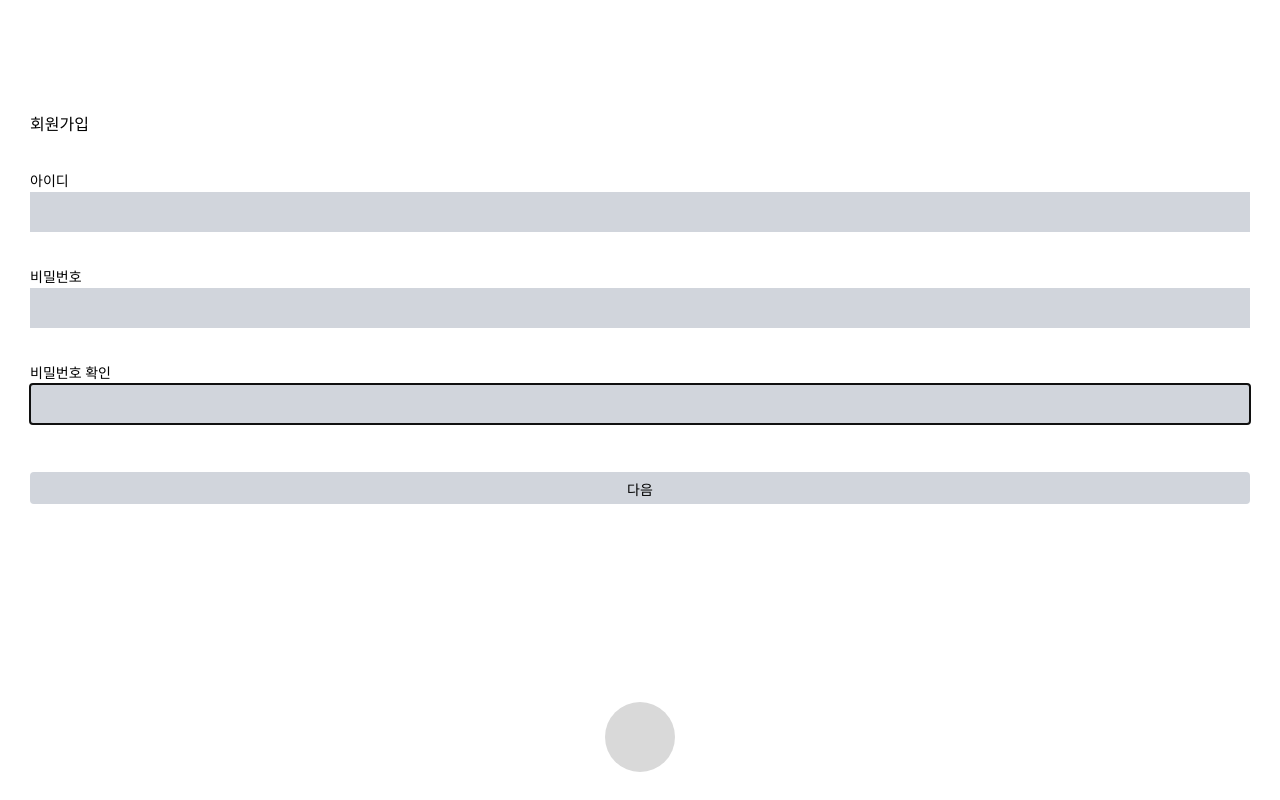
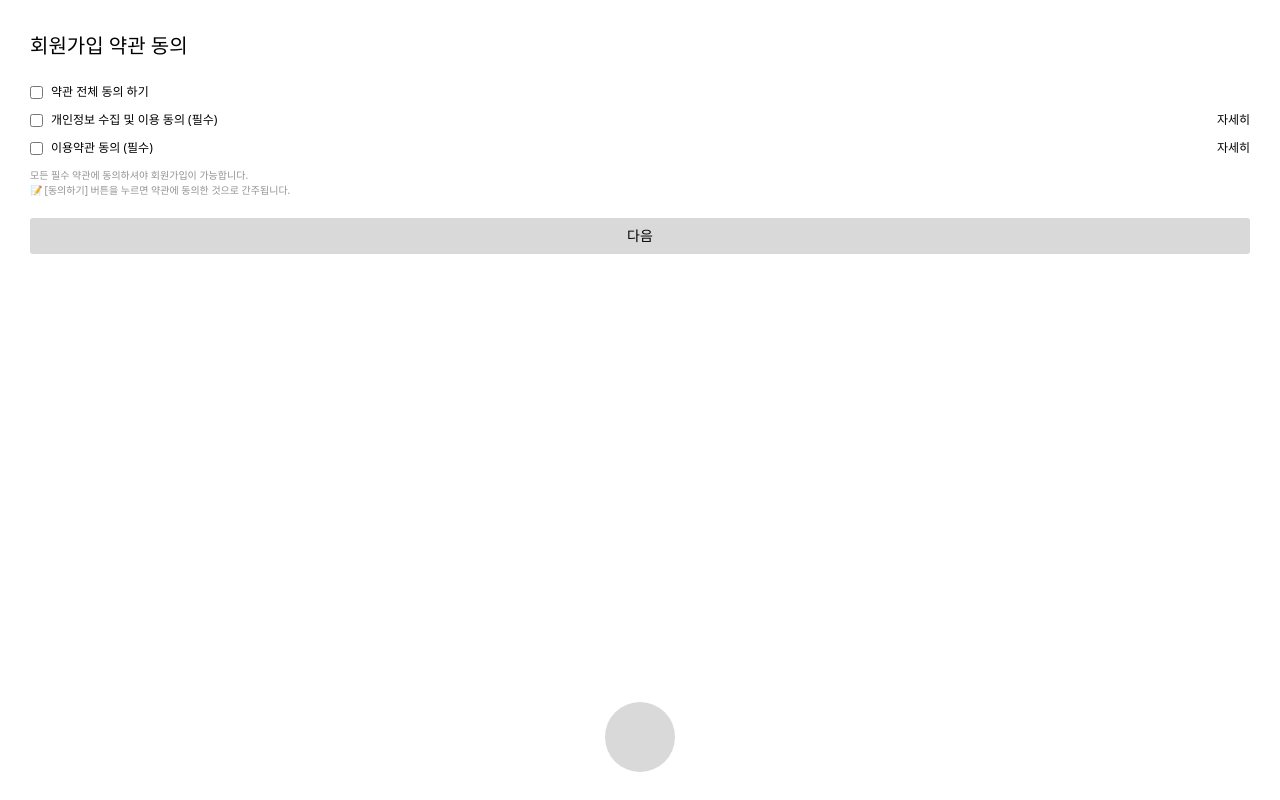
Before and after one commit to kdt-ful-class-three-group/poop, a React (Vite) app in the folder client/: page /Register in a window 1280 px wide. Built offline with nearby package versions, Linux system fonts and the light colour scheme.

Commit message:
dev: 약관동의 -> 아이디 비밀번호 폼 연결

```diff
--- a/client/package.json
+++ b/client/package.json
@@ -14,6 +14,7 @@
   "license": "ISC",
   "dependencies": {
     "@tailwindcss/vite": "^4.1.4",
+    "react": "^18.3.1",
     "react-quill": "^2.0.0",
     "react-router": "^7.5.0",
     "react-router-dom": "^7.5.0",
--- a/client/src/App.jsx
+++ b/client/src/App.jsx
@@ -8,7 +8,7 @@ import Quiz from "./pages/Quiz.jsx";
 import Mypage from "./pages/Mypage.jsx";
 import Admin from "./pages/Admin.jsx";
 import Register from "./pages/Register.jsx";
-import Terms from "./pages/Terms.jsx";
+import Terms from "./components/Terms.jsx";
 import Layout from "./layout/Layout.jsx";
 import Write from "./pages/Write.jsx";
 import RegisterBirth from "./pages/RegisterBirth.jsx";
--- a/client/src/components/Input.jsx
+++ b/client/src/components/Input.jsx
@@ -1,8 +1,8 @@
-function Input({type, placeholder,name}) {
+function Input({type, placeholder,name, autoFocus, formData, setFormData}) {
 
     return(
         <div>
-            <input className="bg-gray-300 h-10 w-full border-solid mb-8 p-2  "  autoFocus type={type} name={name} required  />
+            <input className="bg-gray-300 h-10 w-full border-solid mb-8 p-2  " value={formData} autoFocus={autoFocus}  type={type} name={name}   />
         </div>
     )
 }
--- /dev/null
+++ b/client/src/components/RegisterForm.jsx
@@ -0,0 +1,53 @@
+import {validation} from "../functions/Validation.js";
+import {useState} from "react";
+import Input from "./Input.jsx";
+
+
+export default function RegisterForm({handleNext}) {
+
+  const [formData, setFormData] = useState({
+    username: "",
+    password: "",
+    passwordCheck: "",
+  })
+  const {username, password, passwordCheck} = formData;
+  const {valid, message} = validation(username, password, passwordCheck);
+  const [error, setError] = useState("");
+
+
+  const handleEmail = (e) => {
+
+
+    e.preventDefault()
+    if(!valid){
+      setError(message);
+      return;
+    } else {
+      handleNext()
+
+    }
+
+  }
+
+
+
+  return(
+    <div className="w-full h-full">
+            <h1 className="justify-start items-left mt-20">회원가입</h1>
+            <div className="h-100 flex flex-col justify-center items-center">
+              <form className="w-full" onSubmit={handleEmail}>
+                <label className="text-sm text-black mb-2 ">아이디</label>
+                <Input type="text" name="username" autoFocus={true} />
+                <label className="text-sm text-black mb-2">비밀번호</label>
+                <Input type="password" name="password" />
+                <label className="text-sm text-black mb-2">비밀번호 확인</label>
+                <Input type="password" name="passwordCheck" />
+                <button type="submit"
+                  className="w-full h-8 text-center text-sm bg-gray-300 hover:bg-gray-500 py-2 rounded mt-4">
+                  다음
+                </button>
+              </form>
+            </div>
+          </div>
+  )
+}
--- /dev/null
+++ b/client/src/components/Terms.jsx
@@ -0,0 +1,73 @@
+import React from "react";
+import { useState } from "react";
+
+function Terms({handleNext}) {
+
+  const [showRegister, setShowRegister] = useState(false);
+  const [privacyChecked, setPrivacyChecked] = useState(false);
+  const [termsChecked, setTermsChecked] = useState(false);
+  const [allChecked, setAllChecked] = useState(false);
+
+  const nextHandler = () => {
+    if(!privacyChecked || !termsChecked){
+      alert("모든 필수 약관에 동의하셔야 회원가입이 가능합니다.");
+      return;
+    } else{
+      setShowRegister(true);
+      console.log("다음 버튼 클릭");
+    }
+    handleNext();
+
+  }
+
+  const handleAllcheck = (e) => {
+    setAllChecked(e.target.checked);
+    setPrivacyChecked(e.target.checked);
+    setTermsChecked(e.target.checked);
+
+    // if(setPrivacyChecked (false) || setTermsChecked (false) ){
+    //   setAllChecked(false);
+    // }
+  }
+
+
+  return (
+    <div>
+      <div className="text-xl">
+        <h2>회원가입 약관 동의</h2>
+      </div>
+      <div className="mt-6 mb-1">
+        <label className="flex items-center mb-3">
+          <input checked={allChecked}
+                 onChange={handleAllcheck}className="mr-2" type="checkbox" />
+          <p className="text-xs">약관 전체 동의 하기</p>
+        </label>
+        <div className="flex items-center justify-between mb-3">
+          <label className="flex items-center">
+            <input checked={privacyChecked} onChange={(e)=>{setPrivacyChecked(e.target.checked)}} className="mr-2" type="checkbox" />
+            <p className="text-xs">개인정보 수집 및 이용 동의 (필수)</p>
+          </label>
+          <button className="text-xs">자세히</button>
+        </div>
+        <div className="flex items-center justify-between mb-3">
+          <label className="flex items-center">
+            <input checked={termsChecked} onChange={(e)=>{setTermsChecked(e.target.checked)}} className="mr-2" type="checkbox" />
+            <p className="text-xs">이용약관 동의 (필수)</p>
+          </label>
+          <button className="text-xs">자세히</button>
+        </div>
+        <div>
+          <p className="text-[10px] text-[#939393]">
+            모든 필수 약관에 동의하셔야 회원가입이 가능합니다. <br /> 📝
+            [동의하기] 버튼을 누르면 약관에 동의한 것으로 간주됩니다.
+          </p>
+        </div>
+        <button  type="submit" onClick={nextHandler} className="flex w-full justify-center rounded-[3px] p-2 mt-5 bg-[#D9D9D9] hover:bg-[#A9A9A9] text-sm cursor-pointer">
+          다음
+        </button>
+      </div>
+    </div>
+  );
+}
+
+export default Terms;
--- /dev/null
+++ b/client/src/functions/Validation.js
@@ -0,0 +1,23 @@
+export function validation (username, password, passwordCheck, ) {
+  const idRegex = /[ \{\}\[\]\/?.,;:|\)*~`!^\_+┼<>@\#$%&\'\"\\\(\=]/gi;
+  const passwordRegex = /[ \{\}\[\]\/?.,;:|\)*~!^\_+┼<>@\#$%&\'\"\\\(\=]/gi;
+  const emailRegex = /^[^\s@]+@[^\s@]+\.[^\s@]+$/;
+
+  if (!username || !password) {
+    return { valid: false, message: "모든 필드를 입력해주세요." };
+  }
+  if (username.length < 4 ||username.length > 20) {
+    return { valid: false, message: "아이디는 4자 이상 20자 이하로 입력해주세요." };
+  }
+  if (password.length < 8 || password.length > 20) {
+    return { valid: false, message: "비밀번호는 8자 이상 20자 이하로 입력해주세요." };
+  }
+  if (idRegex.test(username)) {
+    return { valid: false, message: "아이디에 특수문자는 사용할 수 없습니다." };
+  }
+  if (!passwordRegex.test(password)) {
+    return { valid: false, message: "비밀번호에 특수문자를 사용해주세요." };
+  }
+
+  return { valid: true };
+}
--- a/client/src/pages/Register.jsx
+++ b/client/src/pages/Register.jsx
@@ -1,38 +1,40 @@
 import Input from "../components/Input.jsx"
 import RegisterEmail from '../components/RegisterEmail';
+import RegisterForm from '../components/RegisterForm';
+import Terms from "../components/Terms.jsx"
 import { useState } from 'react'
+
 
 function Register() {
   const [showEmail, setShowEmail] = useState(true);
+  const [nextComponent, setNextComponent] = useState(1);
 
   const buttonClick = (e) => {
     setShowEmail(false);
   }
 
+  const handleNext = () => {
+    setNextComponent( prev => prev + 1);
+  }
+
+
   return (
     <div className=" w-full h-full">
-      {showEmail
-        ?
-        (
-          <div className="w-full h-full">
-            <h1 className="justify-start items-left mt-20">회원가입</h1>
-            <div className="h-100 flex flex-col justify-center items-center">
-              <form className="w-full" onSubmit={buttonClick}>
-                <label className="text-sm text-black mb-2 ">아이디</label>
-                <Input type="text" name="username" />
-                <label className="text-sm text-black mb-2">비밀번호</label>
-                <Input type="password" name="password" />
-                <label className="text-sm text-black mb-2">비밀번호 확인</label>
-                <Input type="password" name="passwordCheck" />
-                <button type="submit"
-                  className="w-full h-8 text-center text-sm bg-gray-300 hover:bg-gray-500 py-2 rounded mt-4">
-                  다음
-                </button>
-              </form>
-            </div>
-          </div>
-        )
-        : (<RegisterEmail />)}
+      {nextComponent === 1 && <Terms handleNext={handleNext}/>}
+      {nextComponent === 2 && <RegisterForm handleNext={handleNext}/>}
+
+
+
+
+
+
+
+      {/*{showEmail*/}
+      {/*  ?*/}
+      {/*  (*/}
+      {/*
+      {/*  )*/}
+      {/*  : (<RegisterEmail />)}*/}
     </div>
   );
 }
--- a/client/src/pages/Terms.jsx
+++ /dev/null
@@ -1,42 +0,0 @@
-import React from "react";
-
-function Terms() {
-  return (
-    <div>
-      <div className="text-xl">
-        <h2>회원가입 약관 동의</h2>
-      </div>
-      <div className="mt-6 mb-1">
-        <label className="flex items-center mb-3">
-          <input className="mr-2" type="checkbox" />
-          <p className="text-xs">약관 전체 동의 하기</p>
-        </label>
-        <div className="flex items-center justify-between mb-3">
-          <label className="flex items-center">
-            <input className="mr-2" type="checkbox" />
-            <p className="text-xs">개인정보 수집 및 이용 동의 (필수)</p>
-          </label>
-          <button className="text-xs">자세히</button>
-        </div>
-        <div className="flex items-center justify-between mb-3">
-          <label className="flex items-center">
-            <input className="mr-2" type="checkbox" />
-            <p className="text-xs">이용약관 동의 (필수)</p>
-          </label>
-          <button className="text-xs">자세히</button>
-        </div>
-        <div>
-          <p className="text-[10px] text-[#939393]">
-            모든 필수 약관에 동의하셔야 회원가입이 가능합니다. <br /> 📝
-            [동의하기] 버튼을 누르면 약관에 동의한 것으로 간주됩니다.
-          </p>
-        </div>
-        <button className="flex w-full justify-center rounded-[3px] p-2 mt-5 bg-[#D9D9D9]">
-          다음
-        </button>
-      </div>
-    </div>
-  );
-}
-
-export default Terms;
```
